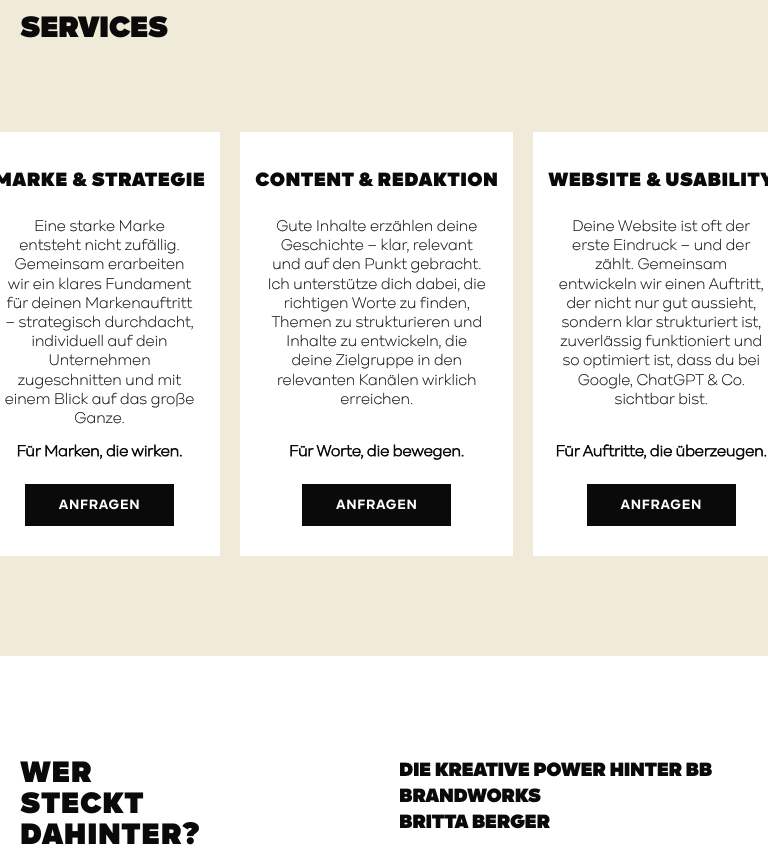
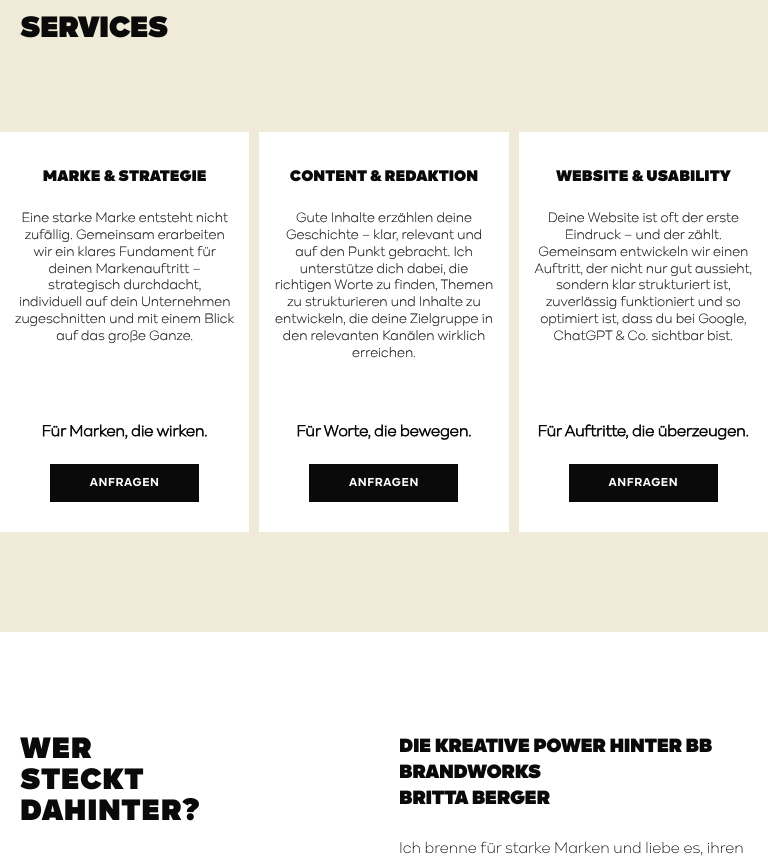
Before and after one commit to JayCo13/bb-brandworks, a React (Vite) app: page / in a window 768 px wide. Shown: the part 1000-1858 px from the top of the page. Built offline with nearby package versions, Linux system fonts and the light colour scheme.

Commit message:
update layout responsive

```diff
--- a/src/components/Cta.css
+++ b/src/components/Cta.css
@@ -10,7 +10,7 @@
   flex-direction: column;
   align-items: center;
   gap: 40px;
-  max-width: 1000px;
+  max-width: 100%;
   margin: 0 auto;
 }
 
@@ -46,9 +46,9 @@
   }
 
   .cta__text {
-    font-size: 1.5rem;
+    font-size: clamp(1.1rem, 6.5vw, 1.5rem);
     line-height: 1.35;
-    padding: 0 10px;
+    padding: 0;
   }
 
   .cta .btn--primary {
--- a/src/components/Cta.jsx
+++ b/src/components/Cta.jsx
@@ -9,11 +9,11 @@ export default function Cta() {
       <div className="container">
         <div className="cta__content scale-in">
           <h2 className="cta__text">
-            Bei bb brandworks steht <br className="mobile-br" />
-            das große Ganze im Fokus<br className="desktop-br" />
+            <span style={{ whiteSpace: "nowrap" }}>Bei bb brandworks steht</span> <br className="mobile-br" />
+            <span style={{ whiteSpace: "nowrap" }}>das große Ganze im Fokus</span><br className="desktop-br" />
             <span className="mobile-br"></span>
-            – von der ersten Idee bis <br className="mobile-br" />
-            zum fertigen Ergebnis.
+            <span style={{ whiteSpace: "nowrap" }}>– von der ersten Idee bis</span> <br className="mobile-br" />
+            <span style={{ whiteSpace: "nowrap" }}>zum fertigen Ergebnis.</span>
           </h2>
           <a href="#kontakt" className="btn btn--primary">
             ANFRAGEN
--- a/src/components/Footer.css
+++ b/src/components/Footer.css
@@ -149,7 +149,7 @@
   }
 
   .footer__title {
-    font-size: 2.2rem;
+    font-size: clamp(1.4rem, 8vw, 2.2rem);
   }
 
   .footer__right {
--- a/src/components/Footer.jsx
+++ b/src/components/Footer.jsx
@@ -16,7 +16,7 @@ export default function Footer() {
               KONZEPTE UND<br />
               KOMMUNIKATIONS-<br />
               STRATEGIEN FÜR<br />
-              DEIN UNTERNEHMEN.
+              <span style={{ whiteSpace: "nowrap" }}>DEIN UNTERNEHMEN.</span>
             </h2>
           </div>
 
--- a/src/components/Services.css
+++ b/src/components/Services.css
@@ -130,6 +130,28 @@
   .services__grid {
     margin: 0 -20px;
     width: calc(100% + 40px);
+    gap: 10px;
+  }
+
+  .service-card {
+    padding: 30px 10px;
+  }
+
+  .service-card__title {
+    white-space: normal;
+    font-size: 16px;
+    word-break: break-word;
+    letter-spacing: 0;
+  }
+
+  .service-card__desc {
+    font-size: 14px;
+    padding: 0 5px;
+  }
+
+  .service-card .btn--primary {
+    font-size: 12px;
+    min-height: 38px;
   }
 }
 
```
